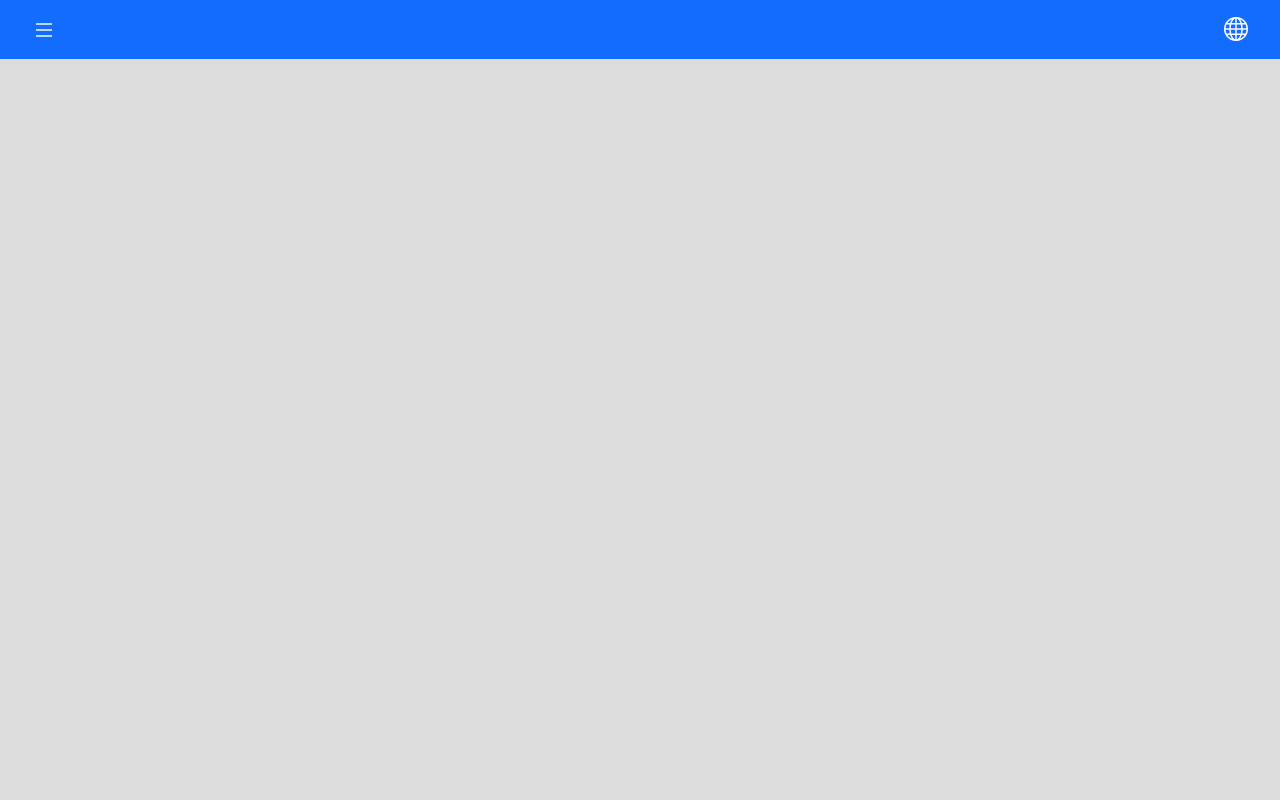
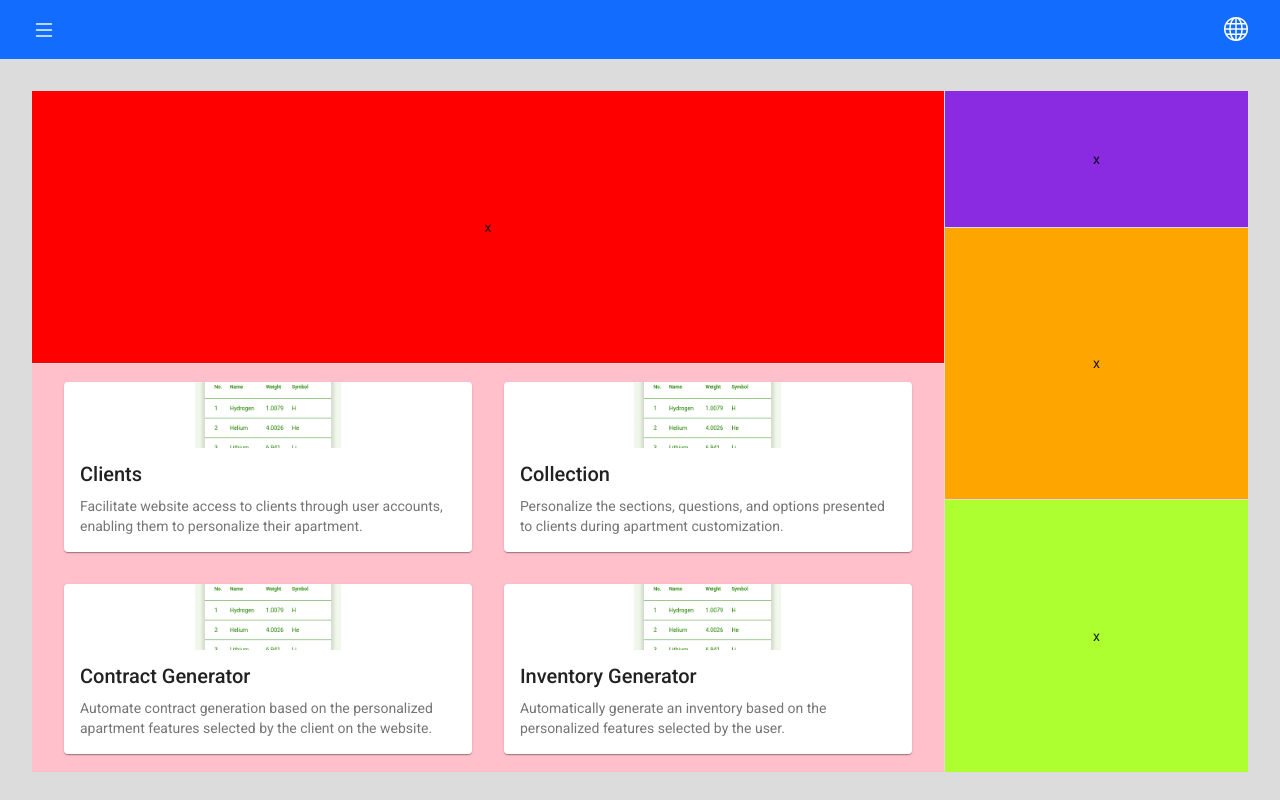
Before and after one commit to OmarChaar/Contract-Generator, an Angular app: page /dashboard in a window 1280 px wide. Before the commit this address led to /. Built offline with nearby package versions, Linux system fonts and the light colour scheme.

Commit message:
dashboard fixes

```diff
--- a/src/app/app-routing.module.ts
+++ b/src/app/app-routing.module.ts
@@ -3,8 +3,8 @@ import { RouterModule, Routes } from '@angular/router';
 
 const routes: Routes = [
   {
-    path: 'home',
-    loadChildren: () => import('./pages/home/home.module').then(m => m.HomeModule)
+    path: 'dashboard',
+    loadChildren: () => import('./pages/dashboard/dashboard.module').then(m => m.DashboardModule)
   },
   {
     path: '',
--- a/src/app/app.component.html
+++ b/src/app/app.component.html
@@ -12,7 +12,7 @@
     <mat-drawer #drawer [mode]="'over'" autoFocus="false">
       <div class="sidebar">
         <div class="navButtons">
-          <button mat-raised-button [ngClass]="currentURL == '/home' ? 'navSelected' : ''" (click)="navigateTo('home')">
+          <button mat-raised-button [ngClass]="currentURL == '/dashboard' ? 'navSelected' : ''" (click)="navigateTo('dashboard')">
             <i class="bi bi-grid"></i>
             DASHBOARD
           </button>
@@ -28,6 +28,11 @@
             <i class="bi bi-filetype-docx"></i>
             CONTRACT GENERATOR
           </button>
+
+          <button mat-raised-button [ngClass]="currentURL == '/' ? 'navSelected' : ''" (click)="navigateTo('')">
+            <i class="bi bi-filetype-docx"></i>
+            INVENTORY GENERATOR
+          </button>
         </div>
 
         <label class="powerdBy">Powered by OC Tech Solutions</label>
--- a/src/app/pages/collection/collection.component.html
+++ b/src/app/pages/collection/collection.component.html
@@ -61,6 +61,12 @@
 
                     <th>
                       <input [(ngModel)]="section.description" placeholder="Enter Description (optional)">
+                    </th>
+
+                    <th class="dropdownIcons">
+                      <span class="accordion-item-description" (click)="toggle(section.id, section)">
+                        <i class="bi bi-images black"></i>
+                      </span>
                     </th>
 
                     <th class="dropdownIcons">
--- a/src/app/pages/home/home.component.css
+++ b/src/app/pages/dashboard/dashboard.component.css
@@ -1,7 +1,8 @@
 .card {
   padding: 0;
-  margin: 1rem;
+  overflow: hidden;
   cursor: pointer;
+  margin: 1rem
 }
 
 .card:hover {
@@ -12,13 +13,15 @@
   aspect-ratio: 5/1;
   width: 100%;
   margin: 0;
+  object-fit: contain;
 }
 
 .girdView {
   display: grid;
   grid-template-columns: repeat(2, 50%);
-  width: 80%;
+  /* width: 80%; */
   margin: 0 auto;
+  padding: 1rem;
 }
 
 .mat-card-title {
@@ -29,3 +32,23 @@
 .mat-card-content {
   padding: 1rem;
 }
+
+.one {
+  background-color: red;
+}
+
+.two {
+  background-color: pink;
+}
+
+.three {
+  background-color: orange;
+}
+
+.four {
+  background-color: greenyellow;
+}
+
+.five {
+  background-color: blueviolet;
+}
--- /dev/null
+++ b/src/app/pages/dashboard/dashboard.component.html
@@ -0,0 +1,64 @@
+<div class="container">
+  <mat-grid-list cols="4"  rowHeight="20%">
+    <mat-grid-tile colspan="3" rowspan="2" class="one">
+      x
+    </mat-grid-tile>
+
+    <mat-grid-tile colspan="1" rowspan="1" class="five">
+      x
+    </mat-grid-tile>
+
+    <mat-grid-tile colspan="1" rowspan="2" class="three">
+      x
+    </mat-grid-tile>
+
+    <mat-grid-tile colspan="3" rowspan="3" class="two">
+      <div class="girdView">
+        <!-- <mat-grid-tile> -->
+        <mat-card class="card" (click)="navigateTo('clients')">
+          <img mat-card-image class="card-image" src="../../../assets/imgs/table.scene.png" alt="Photo of a Shiba Inu">
+          <mat-card-content>
+            <mat-card-title>Clients</mat-card-title>
+            <mat-card-subtitle>Facilitate website access to clients through user accounts, enabling them to personalize their apartment.</mat-card-subtitle>
+          </mat-card-content>
+        </mat-card>
+
+
+        <mat-card class="card" (click)="navigateTo('collection')">
+          <img mat-card-image class="card-image" src="../../../assets/imgs/table.scene.png" alt="Photo of a Shiba Inu">
+          <mat-card-content>
+            <mat-card-title>Collection</mat-card-title>
+            <mat-card-subtitle>Personalize the sections, questions, and options presented to clients during apartment customization.</mat-card-subtitle>
+          </mat-card-content>
+        </mat-card>
+
+        <mat-card class="card" (click)="navigateTo('')">
+          <img mat-card-image class="card-image" src="../../../assets/imgs/table.scene.png" alt="Photo of a Shiba Inu">
+          <mat-card-content>
+            <mat-card-title>Contract Generator</mat-card-title>
+            <mat-card-subtitle>Automate contract generation based on the personalized apartment features selected by the client on the website.</mat-card-subtitle>
+          </mat-card-content>
+        </mat-card>
+
+        <mat-card class="card">
+          <img mat-card-image class="card-image" src="../../../assets/imgs/table.scene.png" alt="Photo of a Shiba Inu">
+          <mat-card-content>
+            <mat-card-title>Inventory Generator</mat-card-title>
+            <mat-card-subtitle>Automatically generate an inventory based on the personalized features selected by the user.</mat-card-subtitle>
+          </mat-card-content>
+        </mat-card>
+
+      </div>
+    </mat-grid-tile>
+
+
+
+    <mat-grid-tile colspan="1" rowspan="2" class="four">
+      x
+    </mat-grid-tile>
+
+  </mat-grid-list>
+</div>
+
+
+<!-- Customize and manage sections, questions, and options that appear when clients personalize their apartment features. -->
--- a/src/app/pages/home/home.component.html
+++ /dev/null
@@ -1,40 +0,0 @@
-<div>
-  <div class="girdView">
-    <!-- <mat-grid-tile> -->
-    <mat-card class="card" (click)="navigateTo('clients')">
-      <img mat-card-image class="card-image" src="../../../assets/imgs/table.scene.png" alt="Photo of a Shiba Inu">
-      <mat-card-content>
-        <mat-card-title>Clients</mat-card-title>
-        <mat-card-subtitle>Facilitate website access to clients through user accounts, enabling them to personalize their apartment.</mat-card-subtitle>
-      </mat-card-content>
-    </mat-card>
-
-
-    <mat-card class="card" (click)="navigateTo('collection')">
-      <img mat-card-image class="card-image" src="../../../assets/imgs/table.scene.png" alt="Photo of a Shiba Inu">
-      <mat-card-content>
-        <mat-card-title>Collection</mat-card-title>
-        <mat-card-subtitle>Personalize the sections, questions, and options presented to clients during apartment customization.</mat-card-subtitle>
-      </mat-card-content>
-    </mat-card>
-
-    <mat-card class="card" (click)="navigateTo('')">
-      <img mat-card-image class="card-image" src="../../../assets/imgs/table.scene.png" alt="Photo of a Shiba Inu">
-      <mat-card-content>
-        <mat-card-title>Contract Generator</mat-card-title>
-        <mat-card-subtitle>Automate contract generation based on the personalized apartment features selected by the client on the website.</mat-card-subtitle>
-      </mat-card-content>
-    </mat-card>
-
-    <mat-card class="card">
-      <img mat-card-image class="card-image" src="../../../assets/imgs/table.scene.png" alt="Photo of a Shiba Inu">
-      <mat-card-content>
-        <mat-card-title>Inventory Generator</mat-card-title>
-        <mat-card-subtitle>Automatically generate an inventory based on the personalized features selected by the user.</mat-card-subtitle>
-      </mat-card-content>
-    </mat-card>
-
-  </div>
-</div>
-
-<!-- Customize and manage sections, questions, and options that appear when clients personalize their apartment features. -->
--- a/src/styles.css
+++ b/src/styles.css
@@ -19,6 +19,10 @@ body { margin: 0; font-family: Roboto, "Helvetica Neue", sans-serif; }
   margin-top: 2rem;
   width: 100%;
   display: none;
+}
+
+.black {
+  color: black !important;
 }
 
 
```
Also changed, not shown: src/app/pages/dashboard/dashboard.component.ts (renamed from src/app/pages/home/home.component.ts, +4 -4 lines), src/app/pages/dashboard/dashboard.module.ts (renamed from src/app/pages/home/home.module.ts, +4 -4 lines), 1 other file (tests, documents, lock files or other folders).
